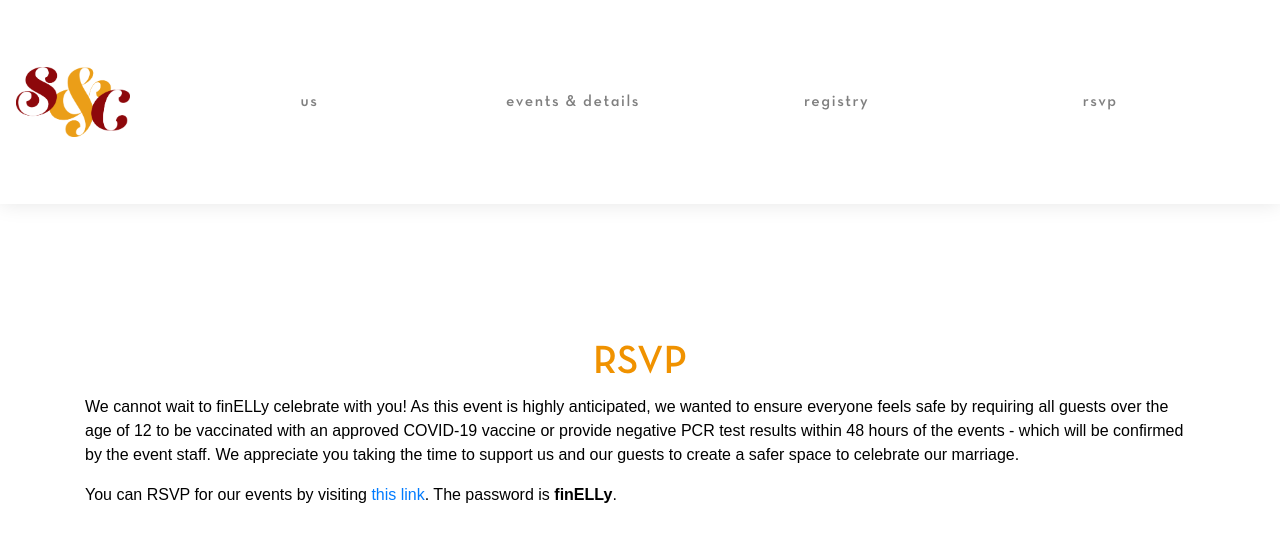
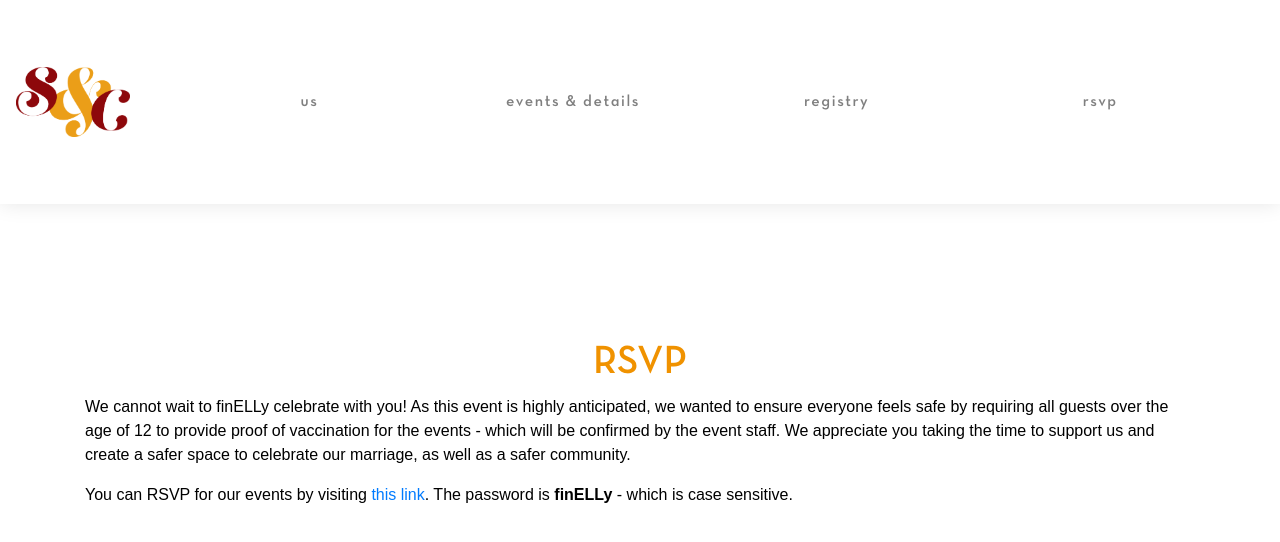
Before and after one commit to Chrisell/chris-and-sumita, a React (Create React App) app: page /rsvp in a window 1280 px wide. Shown: the top 542 px of the page. Built offline with nearby package versions, Linux system fonts and the light colour scheme.

Commit message:
Vaccine verbiage and RSVP password clarification

```diff
--- a/src/Rsvp.js
+++ b/src/Rsvp.js
@@ -50,8 +50,8 @@ class Rsvp extends React.Component {
                 <h1>RSVP</h1>
                 <Row xs={1} sm={1} md={1} >
                     <Col>
-                        <p>We cannot wait to finELLy celebrate with you! As this event is highly anticipated, we wanted to ensure everyone feels safe by requiring all guests over the age of 12 to be vaccinated with an approved COVID-19 vaccine or provide negative PCR test results within 48 hours of the events - which will be confirmed by the event staff. We appreciate you taking the time to support us and our guests to create a safer space to celebrate our marriage.</p>
-                        <p>You can RSVP for our events by visiting <a href=" https://www.theknot.com/us/sumita-routh-and-chris-ell-oct-2021/rsvp" target="_blank">this link</a>. The password is <b>finELLy</b>.</p>
+                        <p>We cannot wait to finELLy celebrate with you! As this event is highly anticipated, we wanted to ensure everyone feels safe by requiring all guests over the age of 12 to provide proof of vaccination for the events - which will be confirmed by the event staff. We appreciate you taking the time to support us and create a safer space to celebrate our marriage, as well as a safer community.</p>
+                        <p>You can RSVP for our events by visiting <a href=" https://www.theknot.com/us/sumita-routh-and-chris-ell-oct-2021/rsvp" target="_blank">this link</a>. The password is <b>finELLy</b> - which is case sensitive.</p>
                     </Col>
                 </Row>
             </Container>
```
